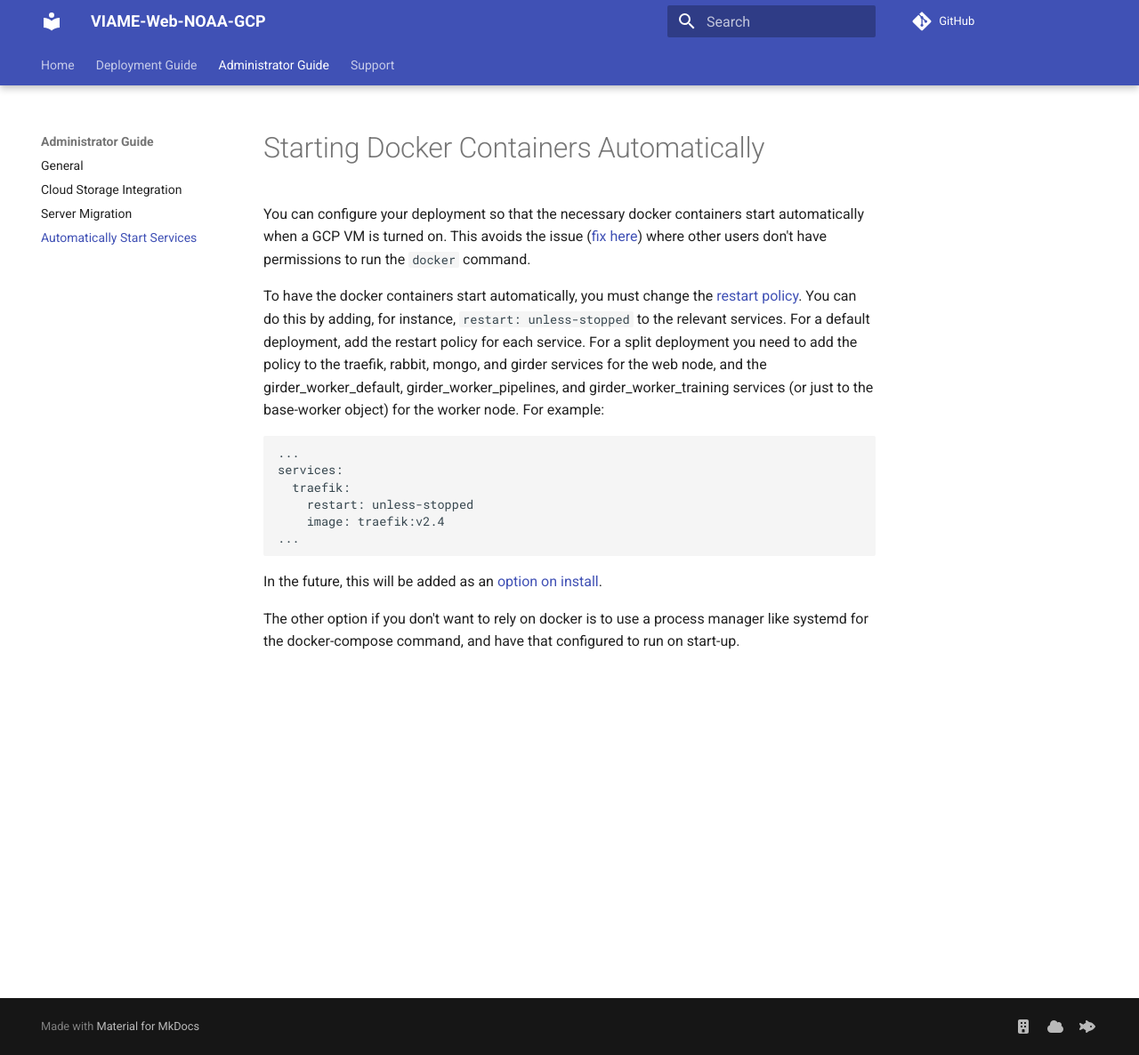
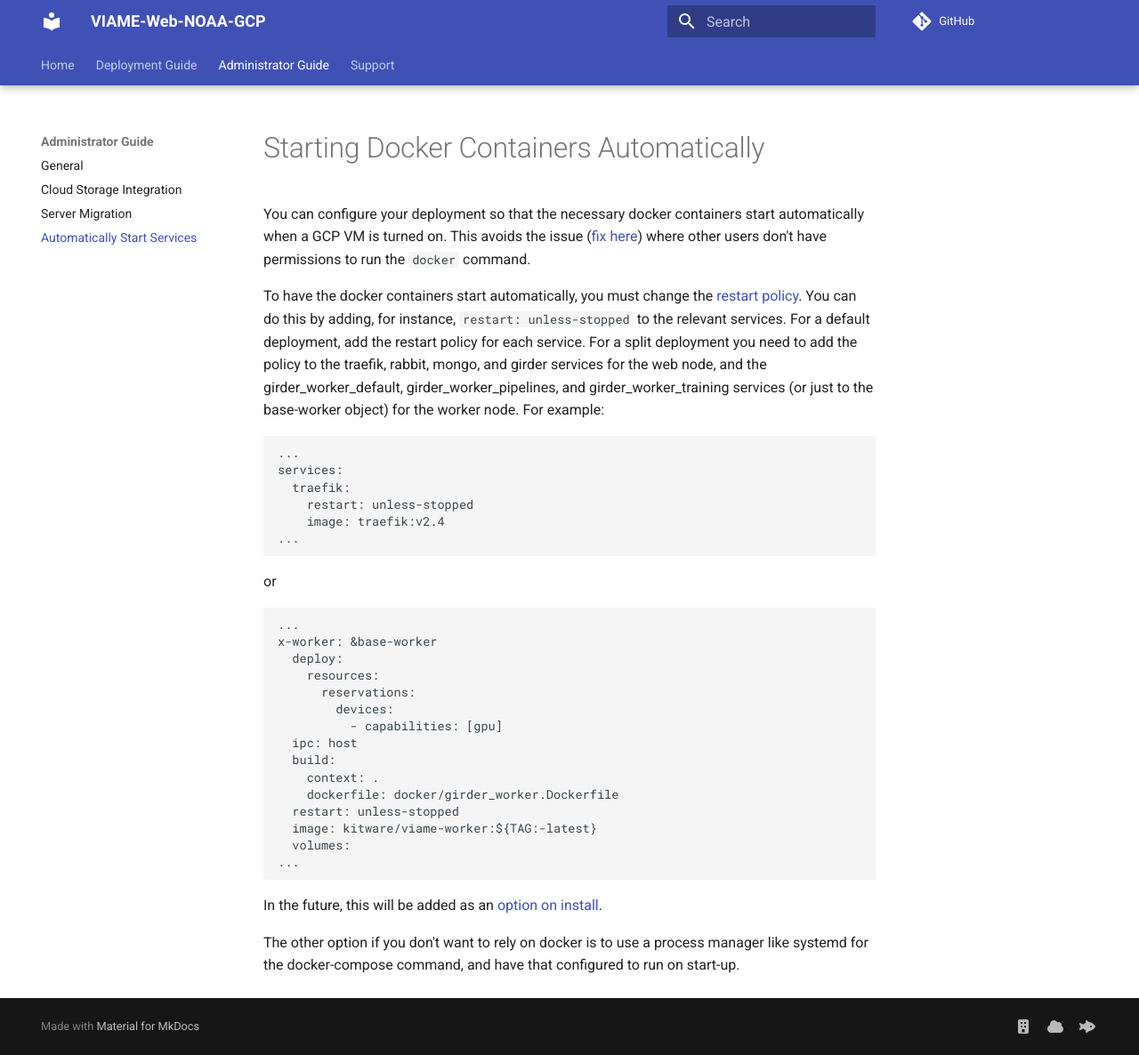
Before and after one commit to SWFSC/viame-web-noaa-gcp, an MkDocs documentation site: the page built from docs/admin-docker-autostart.md, in a window 1280 px wide and 1186 px high. Shown: the whole window at 89% size. Built offline with MkDocs 1.6.1 and Material for MkDocs 9.7.7, drawn with Linux system fonts in a browser that asks for light colours; comment, search, counter and statistics services are not loaded.

Commit message:
update restart doc/example

````diff
--- a/docs/admin-docker-autostart.md
+++ b/docs/admin-docker-autostart.md
@@ -13,6 +13,26 @@ services:
 ...
 ```
 
+or
+
+```yml
+...
+x-worker: &base-worker
+  deploy:
+    resources:
+      reservations:
+        devices:
+          - capabilities: [gpu]
+  ipc: host
+  build:
+    context: .
+    dockerfile: docker/girder_worker.Dockerfile
+  restart: unless-stopped
+  image: kitware/viame-worker:${TAG:-latest}
+  volumes:
+...
+```
+
 In the future, this will be added as an [option on install](https://github.com/us-amlr/viame-web-noaa-gcp/issues/2).
 
 The other option if you don't want to rely on docker is to use a process manager like systemd for the docker-compose command, and have that configured to run on start-up.
````
